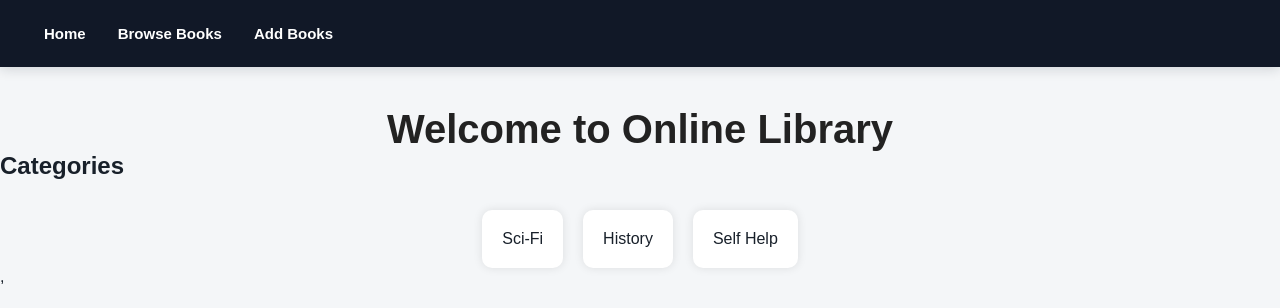
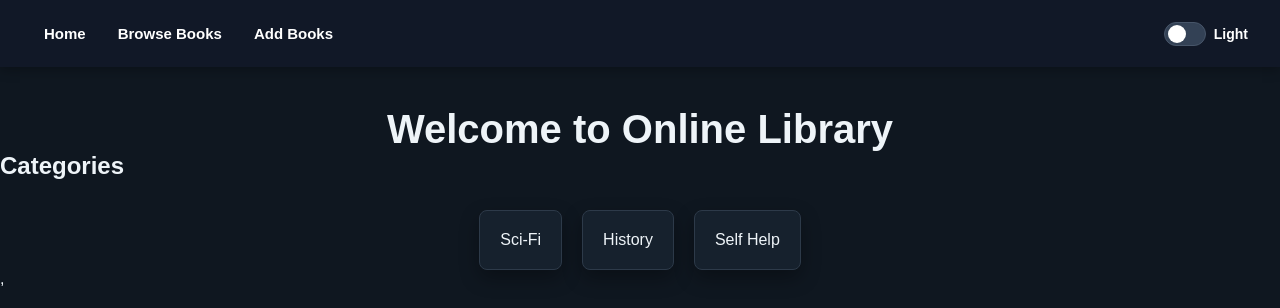
Before and after one commit to nithil17/online-library, a React (Vite) app: page / in a window 1280 px wide. Shown: the top 308 px of the page. Built offline with nearby package versions, Linux system fonts and the light colour scheme.

Commit message:
updated app css to add toggle feature for dark and light theme

```diff
--- a/src/components/Navbar.jsx
+++ b/src/components/Navbar.jsx
@@ -1,11 +1,33 @@
+import { useEffect, useState } from "react";
 import { Link } from "react-router-dom";
 
 function Navbar(){
+    const [isLightMode, setIsLightMode] = useState(
+        () => localStorage.getItem("theme") === "light"
+    );
+
+    useEffect(() => {
+        document.body.classList.toggle("light-theme", isLightMode);
+        localStorage.setItem("theme", isLightMode ? "light" : "dark");
+    }, [isLightMode]);
+
     return(
         <nav className="navbar">
-            <Link to = "/">Home</Link>
-            <Link to = "/books">Browse Books</Link>
-            <Link to = "/add-book">Add Books</Link>
+            <div className="nav-links">
+                <Link to = "/">Home</Link>
+                <Link to = "/books">Browse Books</Link>
+                <Link to = "/add-book">Add Books</Link>
+            </div>
+
+            <label className="theme-switch">
+                <input
+                    type="checkbox"
+                    checked={isLightMode}
+                    onChange={() => setIsLightMode((current) => !current)}
+                />
+                <span className="theme-slider"></span>
+                <span className="theme-text">Light</span>
+            </label>
 
         </nav>
     );
--- a/src/styles/app.css
+++ b/src/styles/app.css
@@ -4,19 +4,58 @@
   box-sizing: border-box;
 }
 
+:root{
+  --page-bg: #0f1720;
+  --surface: #16212d;
+  --surface-soft: #1d2a38;
+  --surface-strong: #111827;
+  --border: #2d3a49;
+  --text: #eef4f8;
+  --muted: #a6b4c2;
+  --accent: #4fb3a8;
+  --accent-strong: #2f8f86;
+  --accent-soft: #163b3a;
+  --warning: #f9c74f;
+  --shadow: rgba(0, 0, 0, 0.32);
+}
+
+body.light-theme{
+  --page-bg: #f4f6f8;
+  --surface: #ffffff;
+  --surface-soft: #eef3f7;
+  --surface-strong: #111827;
+  --border: #e1e7ef;
+  --text: #18202a;
+  --muted: #526071;
+  --accent: #18786f;
+  --accent-strong: #1f6f68;
+  --accent-soft: #e7f5f2;
+  --warning: #f9c74f;
+  --shadow: rgba(24, 32, 42, 0.10);
+}
+
 body{
   font-family: Arial, Helvetica, sans-serif;
-  background-color: #f4f6f8;
-  color: #18202a;
+  background-color: var(--page-bg);
+  color: var(--text);
+  transition: background-color 0.2s ease, color 0.2s ease;
 }
 
 .navbar{
-  background-color: #111827;
+  background-color: var(--surface-strong);
   padding: 16px 32px;
   display: flex;
+  gap: 16px;
+  align-items: center;
+  justify-content: space-between;
+  box-shadow: 0 2px 12px var(--shadow);
+}
+
+.nav-links{
+  display: flex;
+  align-items: center;
   gap: 8px;
-  align-items: center;
-  box-shadow: 0 2px 12px rgba(17, 24, 39, 0.16);
+  flex-wrap: wrap;
 }
 
 .navbar a{
@@ -31,7 +70,54 @@ body{
 
 .navbar a:hover{
   background-color: #263244;
-  color: #f9c74f;
+  color: var(--warning);
+}
+
+.theme-switch{
+  color: white;
+  display: inline-flex;
+  align-items: center;
+  gap: 8px;
+  font-size: 14px;
+  font-weight: 800;
+  cursor: pointer;
+}
+
+.theme-switch input{
+  position: absolute;
+  opacity: 0;
+  pointer-events: none;
+}
+
+.theme-slider{
+  width: 42px;
+  height: 24px;
+  border-radius: 999px;
+  background-color: #334155;
+  border: 1px solid #475569;
+  position: relative;
+  transition: background-color 0.2s ease, border-color 0.2s ease;
+}
+
+.theme-slider::after{
+  content: "";
+  width: 18px;
+  height: 18px;
+  border-radius: 50%;
+  background-color: white;
+  position: absolute;
+  top: 2px;
+  left: 3px;
+  transition: transform 0.2s ease;
+}
+
+.theme-switch input:checked + .theme-slider{
+  background-color: var(--accent-strong);
+  border-color: var(--accent);
+}
+
+.theme-switch input:checked + .theme-slider::after{
+  transform: translateX(17px);
 }
 
 .hero-title{
@@ -41,7 +127,7 @@ body{
 
   font-size: 40px;
 
-  color: #222;
+  color: var(--text);
 }
 
 .categories{
@@ -57,13 +143,15 @@ body{
 }
 
 .category-card{
-  background-color: white;
+  background-color: var(--surface);
 
   padding: 20px;
 
-  border-radius: 10px;
+  border: 1px solid var(--border);
 
-  box-shadow: 0 0 10px rgba(0,0,0,0.1);
+  border-radius: 8px;
+
+  box-shadow: 0 8px 20px var(--shadow);
 
   cursor: pointer;
 
@@ -91,11 +179,11 @@ body{
 .browse-header h1{
   font-size: 32px;
   line-height: 1.1;
-  color: #111827;
+  color: var(--text);
 }
 
 .section-label{
-  color: #18786f;
+  color: var(--accent);
   font-size: 13px;
   font-weight: 800;
   letter-spacing: 0;
@@ -104,7 +192,7 @@ body{
 }
 
 .book-count{
-  color: #526071;
+  color: var(--muted);
   font-size: 14px;
   font-weight: 700;
   white-space: nowrap;
@@ -117,10 +205,10 @@ body{
 }
 
 .book-card{
-  background-color: white;
-  border: 1px solid #e1e7ef;
+  background-color: var(--surface);
+  border: 1px solid var(--border);
   border-radius: 8px;
-  box-shadow: 0 8px 20px rgba(24, 32, 42, 0.08);
+  box-shadow: 0 8px 20px var(--shadow);
   overflow: hidden;
   display: flex;
   flex-direction: column;
@@ -130,11 +218,11 @@ body{
 
 .book-card:hover{
   transform: translateY(-4px);
-  box-shadow: 0 14px 28px rgba(24, 32, 42, 0.14);
+  box-shadow: 0 14px 28px var(--shadow);
 }
 
 .book-cover{
-  background: linear-gradient(180deg, #eef3f7 0%, #ffffff 100%);
+  background: linear-gradient(180deg, var(--surface-soft) 0%, var(--surface) 100%);
   aspect-ratio: 3 / 4;
   padding: 14px;
   display: flex;
@@ -158,8 +246,8 @@ body{
 
 .book-category{
   align-self: flex-start;
-  background-color: #e7f5f2;
-  color: #14645d;
+  background-color: var(--accent-soft);
+  color: var(--accent);
   border-radius: 999px;
   padding: 4px 8px;
   font-size: 12px;
@@ -167,13 +255,13 @@ body{
 }
 
 .book-card h2{
-  color: #111827;
+  color: var(--text);
   font-size: 18px;
   line-height: 1.18;
 }
 
 .book-author{
-  color: #526071;
+  color: var(--muted);
   font-size: 14px;
   line-height: 1.35;
   margin-bottom: 4px;
@@ -182,7 +270,7 @@ body{
 .details-link{
   margin-top: auto;
   color: white;
-  background-color: #1f6f68;
+  background-color: var(--accent-strong);
   text-decoration: none;
   text-align: center;
   font-size: 14px;
@@ -193,12 +281,12 @@ body{
 }
 
 .details-link:hover{
-  background-color: #174f4b;
+  background-color: var(--accent);
 }
 
 button{
 
-  background-color: black;
+  background-color: var(--surface-strong);
 
   color: white;
 
@@ -212,7 +300,7 @@ button{
 }
 
 button:hover{
-  background-color: orange;
+  background-color: var(--accent-strong);
 }
 
 .book-form{
@@ -233,9 +321,13 @@ button:hover{
 
   padding: 12px;
 
-  border: 1px solid #ccc;
+  border: 1px solid var(--border);
 
   border-radius: 5px;
+
+  background-color: var(--surface);
+
+  color: var(--text);
 }
 
 @media(max-width:768px){
@@ -244,6 +336,10 @@ button:hover{
     padding: 12px;
     justify-content: center;
     flex-wrap: wrap;
+  }
+
+  .nav-links{
+    justify-content: center;
   }
 
   .hero-title{
```
